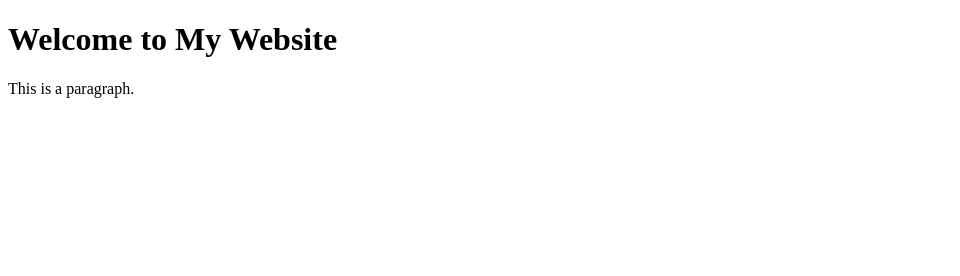
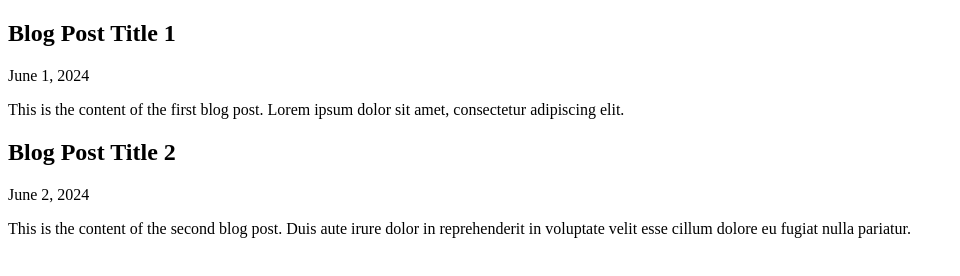
Before and after one commit to unkleholly/unkleholly.github.io, a plain HTML site: page index.html in a window 1280 px wide. Shown: the whole page, without its empty margins (0-960 px from the left). Drawn offline with Linux system fonts and the light colour scheme.

Commit message:
Update index.html

```diff
--- a/index.html
+++ b/index.html
@@ -7,8 +7,18 @@
     <link rel="stylesheet" href="styles.css">
 </head>
 <body>
-    <h1>Welcome to My Website</h1>
-    <p>This is a paragraph.</p>
+    <main>
+        <article>
+            <h2>Blog Post Title 1</h2>
+            <p><time datetime="2024-06-01">June 1, 2024</time></p>
+            <p>This is the content of the first blog post. Lorem ipsum dolor sit amet, consectetur adipiscing elit.</p>
+        </article>
+        <article>
+            <h2>Blog Post Title 2</h2>
+            <p><time datetime="2024-06-02">June 2, 2024</time></p>
+            <p>This is the content of the second blog post. Duis aute irure dolor in reprehenderit in voluptate velit esse cillum dolore eu fugiat nulla pariatur.</p>
+        </article>
+    </main>
     <script src="script.js"></script>
 </body>
 </html>
```
